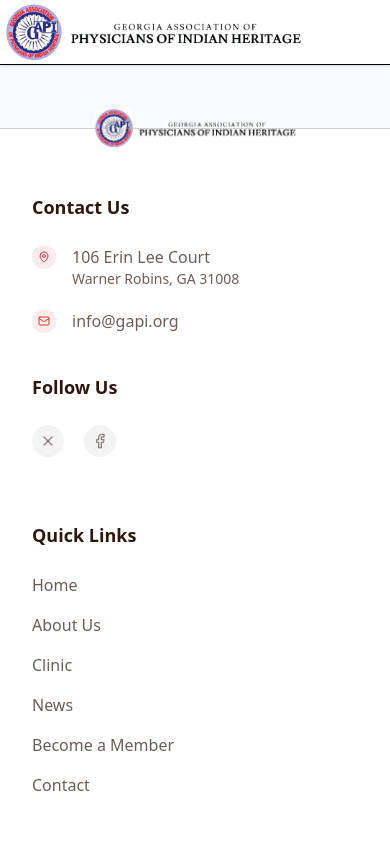
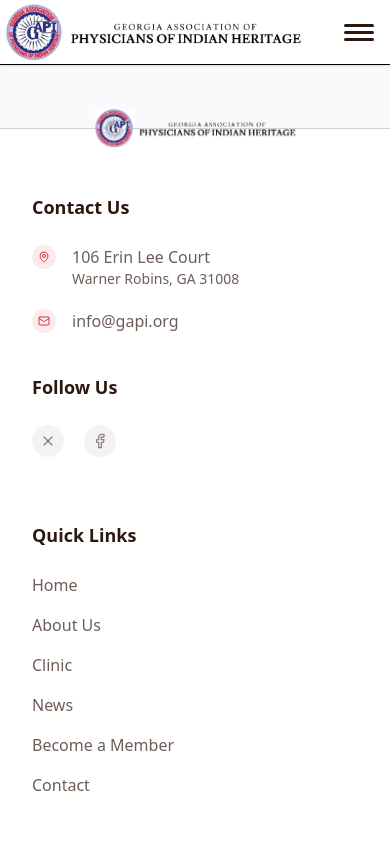
Before and after one commit to mlim70/GAPI-website, a React (Vite) app in the folder frontend/: page /auth/account in a window 390 px wide. Shown: the top 844 px of the page. Built offline with nearby package versions, Linux system fonts and the light colour scheme; no server answers.

Commit message:
Updated UI for mobile and medium screens

```diff
--- a/frontend/src/pages/Clinic.tsx
+++ b/frontend/src/pages/Clinic.tsx
@@ -131,7 +131,7 @@ export default function Clinic() {
                     >
                        <MapPin className="w-6 h-6 text-red flex-shrink-0" aria-hidden="true" />
                        <div className="text-center sm:text-left">
-                         <p className="font-semibold text-lg whitespace-nowrap">Global Mall, Norcross</p>
+                         <p className="font-semibold text-lg lg:whitespace-nowrap">Global Mall, Norcross</p>
                          <p className="text-base text-neutral-dark/70">Suite 736</p>
                        </div>
                      </button>
--- a/frontend/src/styles/HamburgerMenu.css
+++ b/frontend/src/styles/HamburgerMenu.css
@@ -28,7 +28,7 @@
 .hamburger .line {
   width: 30px;
   height: 3px;
-  background-color: #654321; /* neutral-dark */
+  background-color: #2D1810;
   border-radius: 2px;
   transition: all 0.25s ease-in-out;
   transform-origin: center;
--- a/frontend/src/styles/index.css
+++ b/frontend/src/styles/index.css
@@ -1,4 +1,6 @@
 @import "tailwindcss";
+@import "./HamburgerMenu.css";
+
 @theme {
   --color-red: #d33b41;
   --color-gold: #D4AF37;
```
